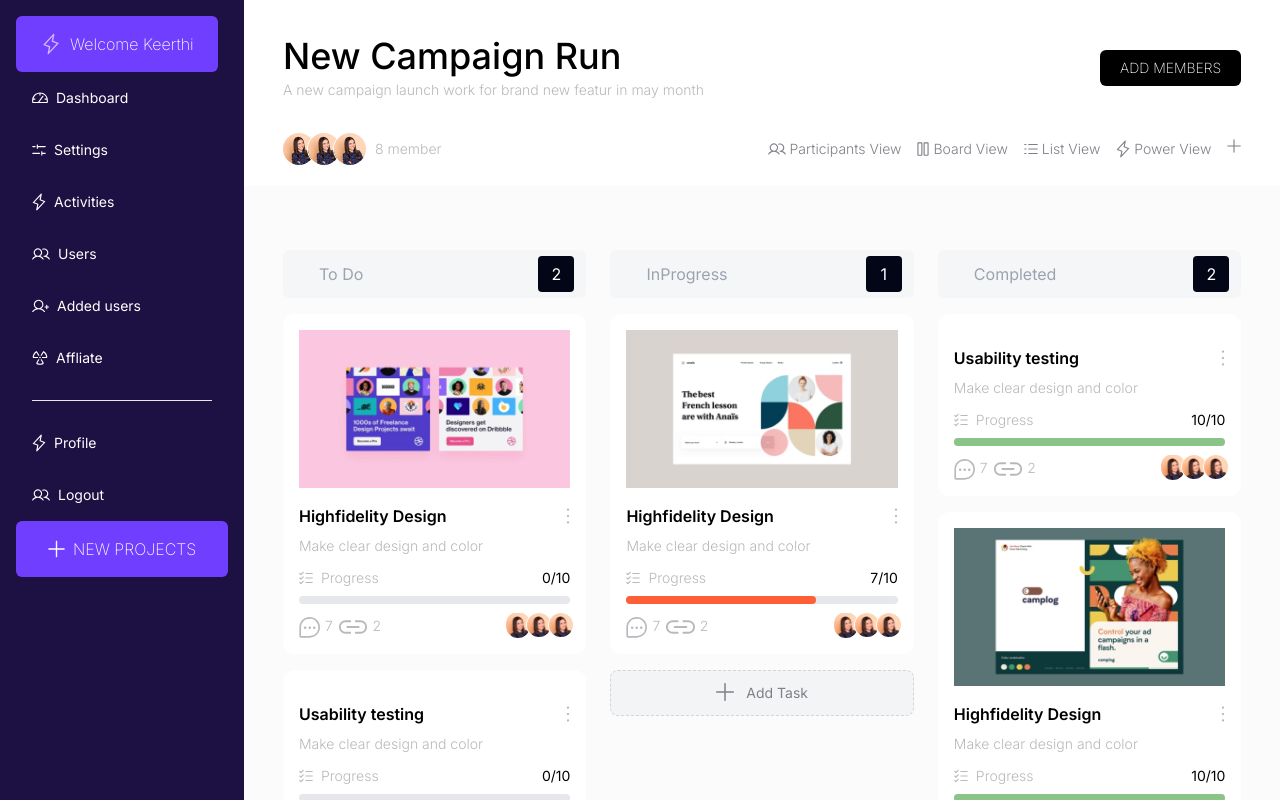
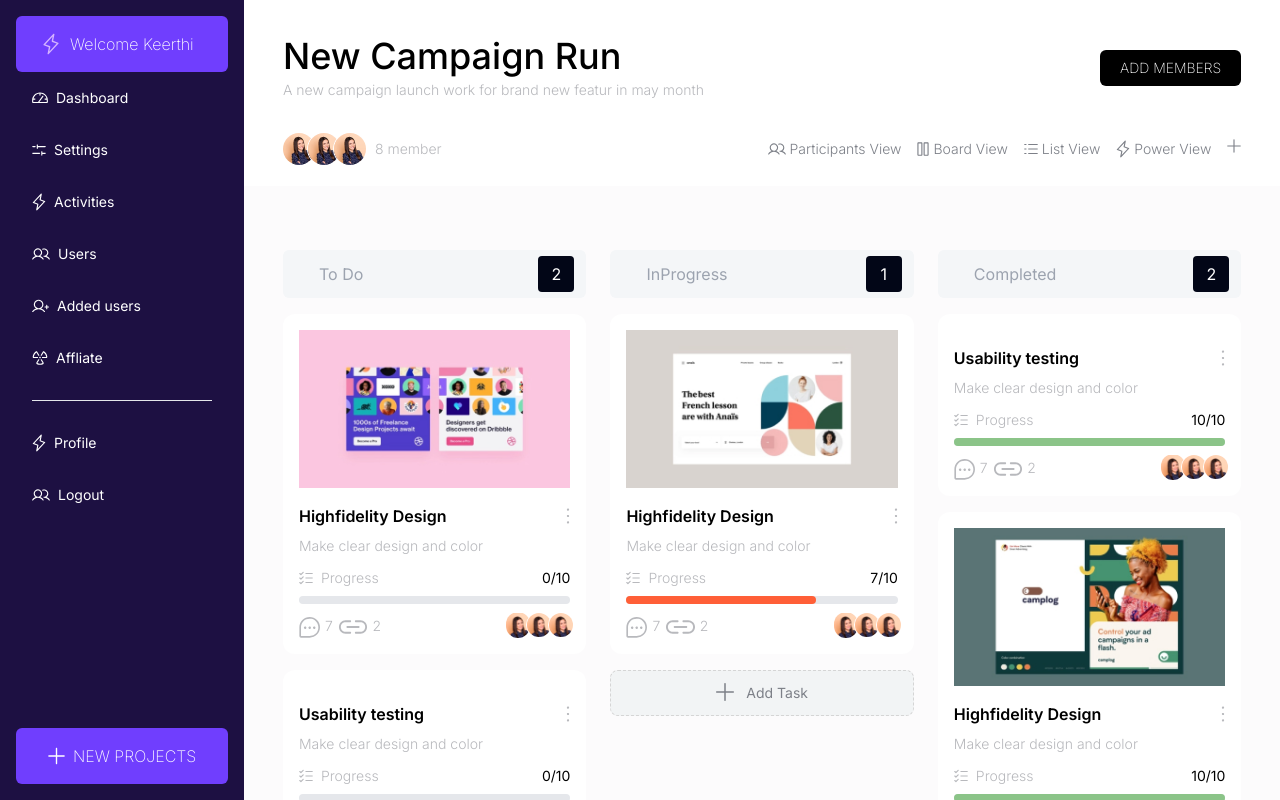
Before and after one commit to Bolaji-hub/Campaign-dashboard, a React (Vite) app: page / in a window 1280 px wide. Built offline with nearby package versions, Linux system fonts and the light colour scheme.

Commit message:
modifies the new project button

```diff
--- a/src/components/SideNav.jsx
+++ b/src/components/SideNav.jsx
@@ -11,7 +11,7 @@ import plus from "../assets/Plus.svg";
 const SideNav = ({ isNavOpen }) => {
   return (
     <nav
-      className={`min-h-screen p-4 bg-[#1D1042] w-70 text-white fixed z-20 md:sticky top md:left-0 top-0 flex-col transition-all ${
+      className={`min-h-screen p-4 bg-[#1D1042] w-70 text-white flex fixed z-20 md:sticky top md:left-0 top-0 flex-col transition-all ${
         isNavOpen ? "left-0" : "left-[-100vw]"
       }`}
     >
```
